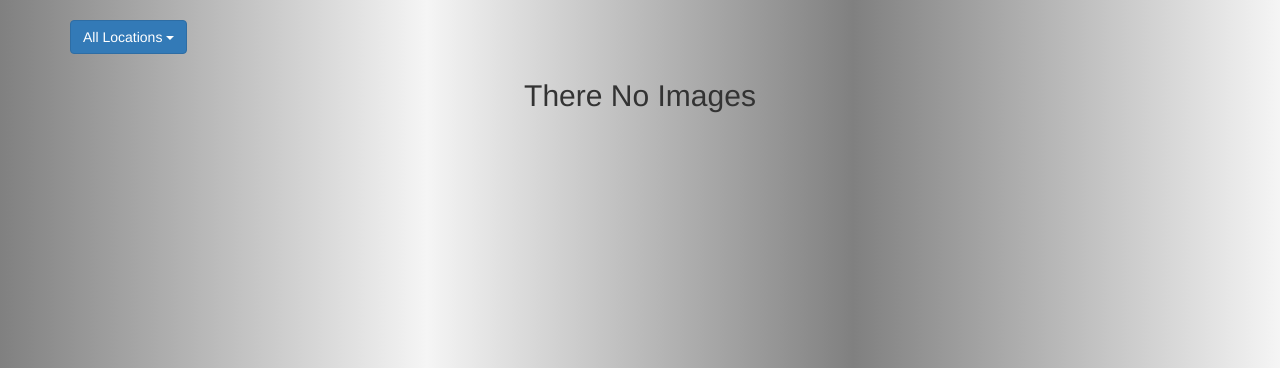
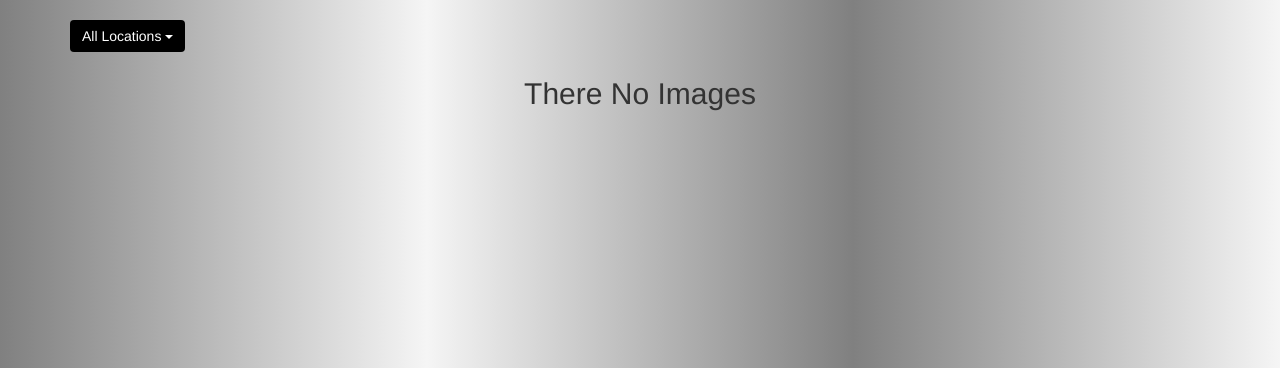
Before and after one commit to macymuhia/Photogenic, a Django app: page /gallery/location/1/ in a window 1280 px wide. Shown: the part 52-420 px from the top of the page. Run offline with Django 3.2, Linux system fonts and the light colour scheme; data that the repository does not hold is empty; some libraries are stand-ins or nearby versions.

Commit message:
Style the location dropdown background color and hover color

```diff
--- a/static/css/styles.css
+++ b/static/css/styles.css
@@ -16,12 +16,21 @@ body {
     font-size: 24px;
 }
 
+.btn-primary {
+    background-color: black;
+    border: none;
+}
+
+.btn-primary:hover {
+    background-color: gray;
+}
+
 .card h1 {
     line-height: 5rem;
 }
 
 .card p {
-    color: black;
+    color: rgba(0, 0, 0, 0.911);
 }
 
 .col-md-4 img {
```
